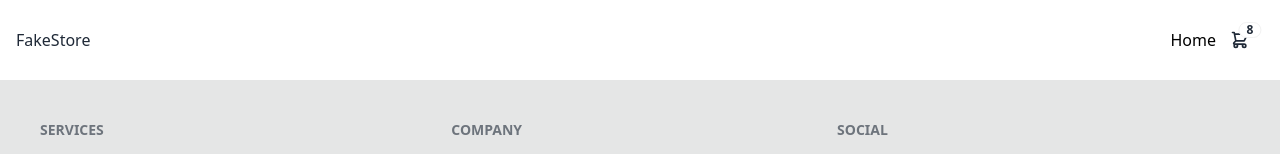
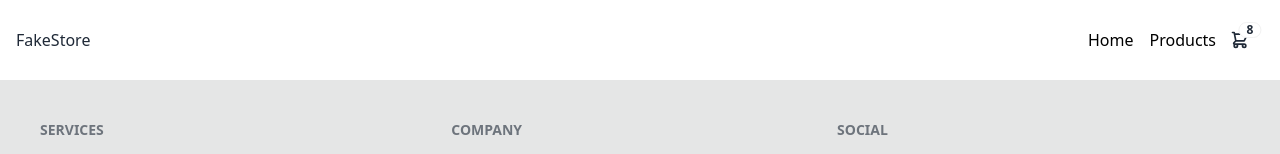
Before and after one commit to Hbindra11/CrossOver-ECommerce, a React (Vite) app: page / in a window 1280 px wide. Shown: the top 154 px of the page. Built offline with nearby package versions, Linux system fonts and the light colour scheme.

Commit message:
added products link

```diff
--- a/src/components/Navbar.jsx
+++ b/src/components/Navbar.jsx
@@ -6,11 +6,14 @@
       <div className="container mx-auto flex  items-center">
         {/* The Link component takes care of updating the history in the browser */}
         {/* <Link to="/" className="text-black text-lg font-bold no-underline"> */}
-          FakeStore
+        FakeStore
         {/* </Link> */}
         <div className="container mx-auto justify-end items-cente flex space-x-4">
           <Link to="/" className="text-black hover:text-gray-200">
             Home
+          </Link>
+          <Link to="/products" className="text-black hover:text-gray-200">
+            Products
           </Link>
         </div>
         <div className="dropdown dropdown-end">
```
